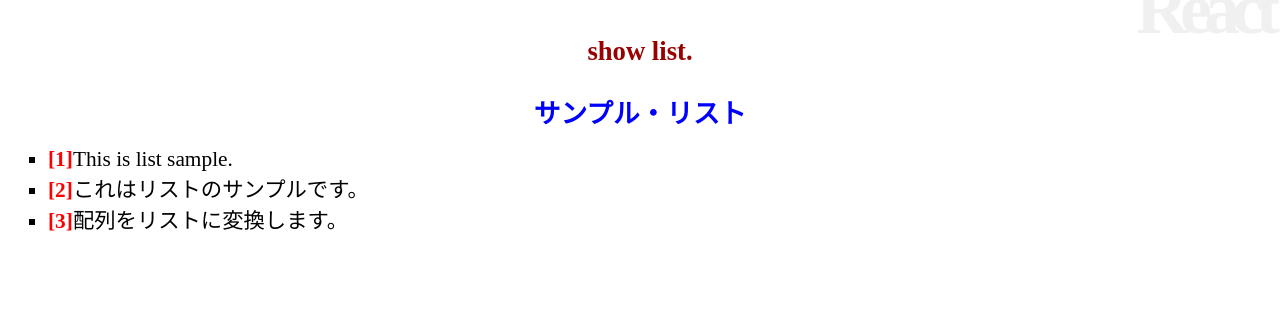
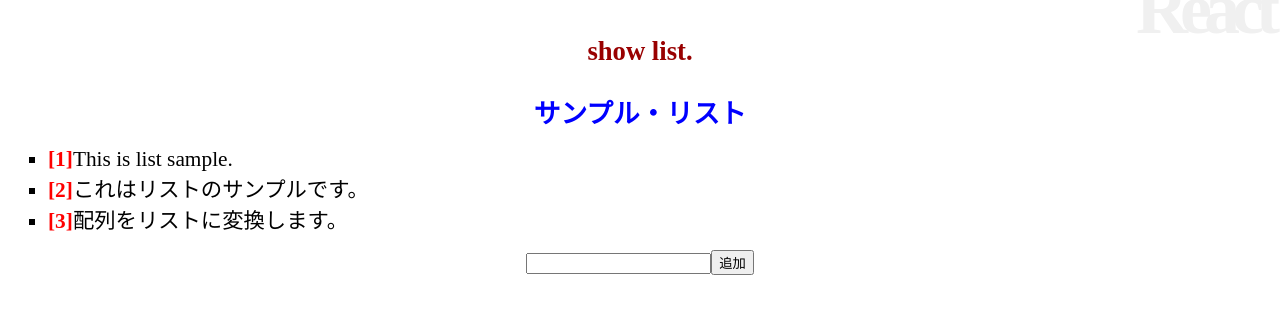
Before and after one commit to wakazoku/sample_react, a React (Create React App) app: page / in a window 1280 px wide. Shown: the top 314 px of the page. Built offline with nearby package versions, Linux system fonts and the light colour scheme.

Commit message:
メモにリストを追加 todo: key項目が繰り上がるバグあり

```diff
--- a/src/App.js
+++ b/src/App.js
@@ -19,6 +19,16 @@
     this.state = {
       list: this.data
     };
+    this.addList = this.addList.bind(this);
+  }
+
+  addList() {
+    let inputText = document.getElementById("memo");
+    this.data.push(inputText.value);
+    this.setState({
+      list: inputText.value
+    });
+    inputText.value = "";
   }
 
   render() {
@@ -27,6 +37,11 @@
         <h1>React</h1>
         <h2 style={this.msgStyle}>show list.</h2>
         <List title="サンプル・リスト" data={this.data} />
+
+        <div>
+          <input type="text" id="memo" />
+          <button onClick={this.addList}>追加</button>
+        </div>
       </div>
     );
   }
```
